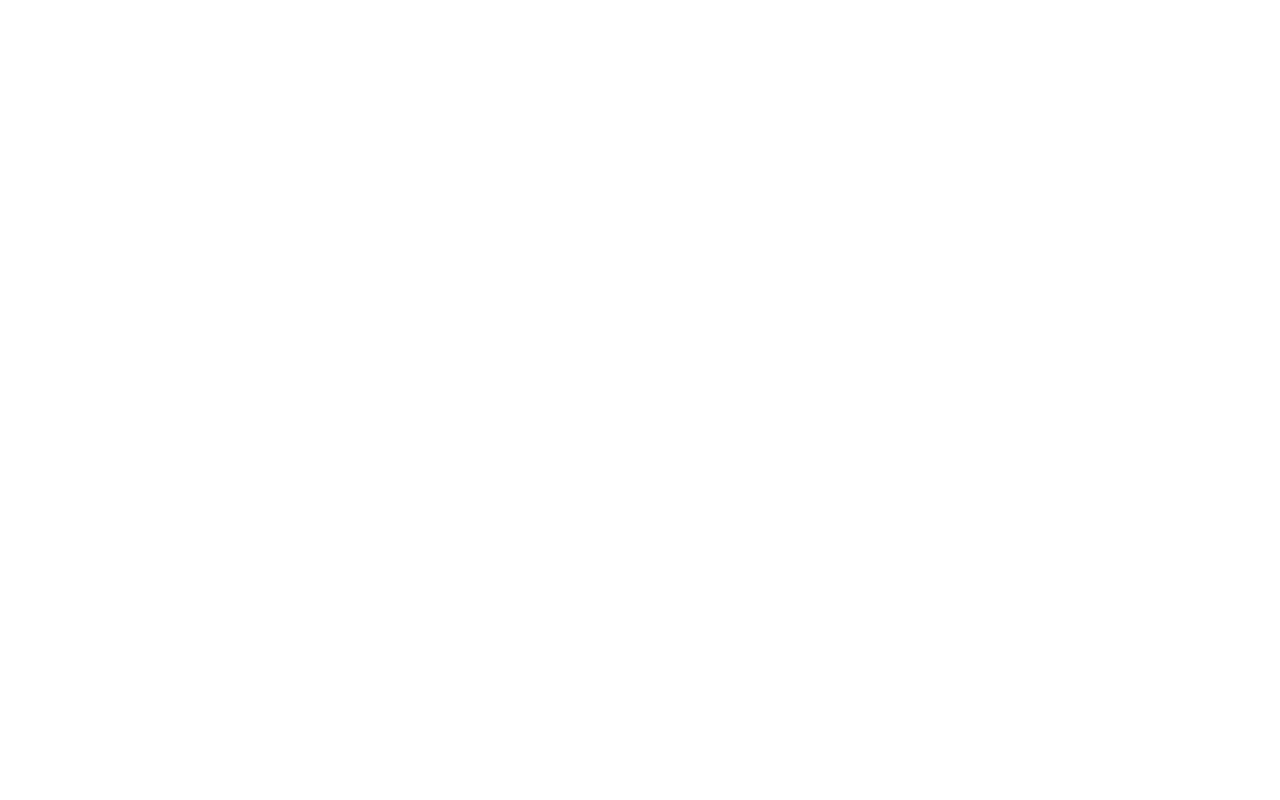
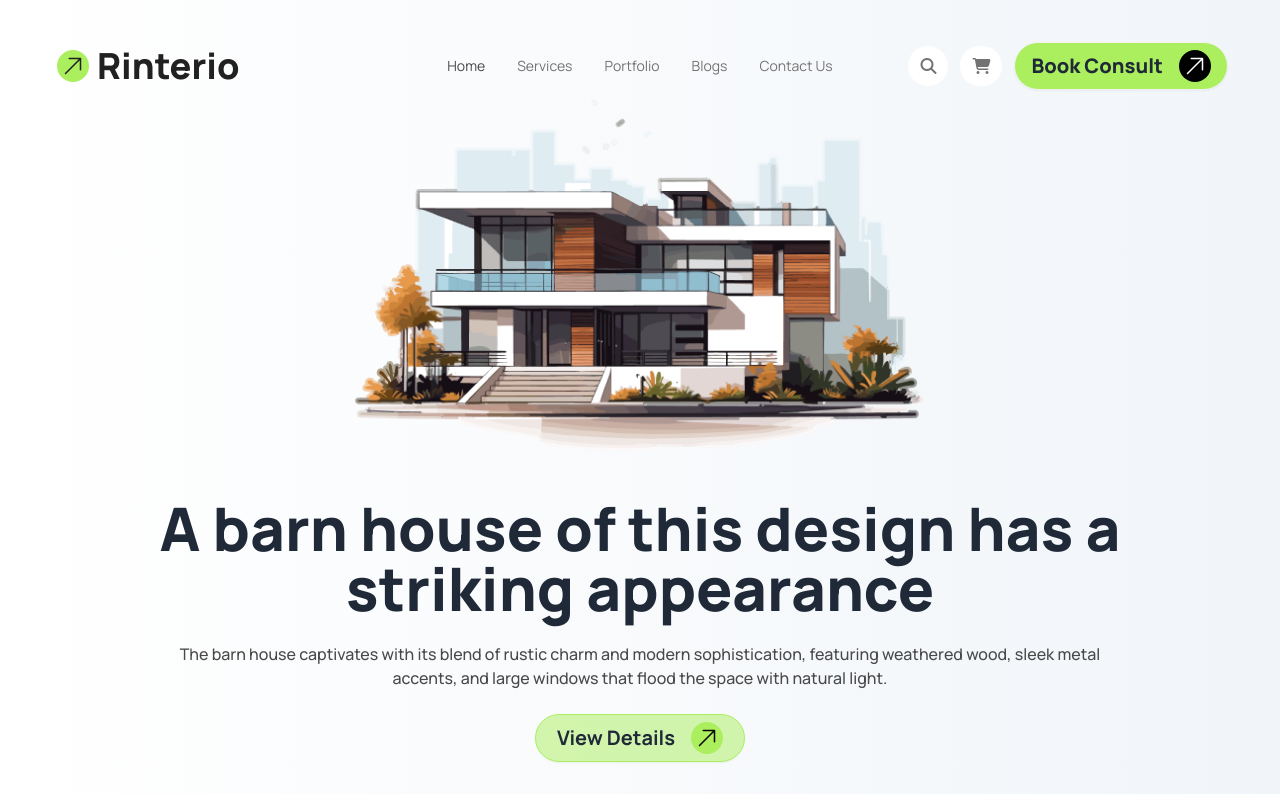
Before and after one commit to hossainahmed2ndmarch/assignment-03, a plain HTML site: page assets/index.html in a window 1280 px wide. Drawn offline with nearby package versions, Linux system fonts and the light colour scheme.

Commit message:
Finished the header part

```diff
--- a/assets/index.html
+++ b/assets/index.html
@@ -28,7 +28,101 @@
 </head>
 
 <body class="font-manrope">
+  <!-- Header part -->
+  <header class="container mx-auto px-5 py-8 md:p-8 bg-gradient-to-r from-white to-slate-100">
+    <nav>
+      <div class="navbar">
+        <div class="navbar-start">
+          <button class="btn btn-ghost text-4xl text-[#212121] font-extrabold">
+            <div class="w-8 h-8 flex items-center justify-center rounded-full bg-[#ABEF5F]"><svg
+                xmlns="http://www.w3.org/2000/svg" fill="none" viewBox="0 0 24 24" stroke-width="1.5"
+                stroke="currentColor" class="size-6">
+                <path stroke-linecap="round" stroke-linejoin="round" d="m4.5 19.5 15-15m0 0H8.25m11.25 0v11.25" />
+              </svg>
+            </div>
+            Rinterio
+          </button>
+        </div>
+        <div class="navbar-center hidden lg:flex">
+          <ul class="menu menu-horizontal px-1">
+            <li><a class="hover:font-extrabold text-[#494949] hover:text-[#ABEF5F]">Home</a></li>
+            <li><a class="text-[#737373] hover:text-[#ABEF5F]">Services</a></li>
+            <li><a class="text-[#737373] hover:text-[#ABEF5F]">Portfolio</a></li>
+            <li><a class="text-[#737373] hover:text-[#ABEF5F]">Blogs</a></li>
+            <li><a class="text-[#737373] hover:text-[#ABEF5F]">Contact Us</a></li>
+          </ul>
+        </div>
+        <div class="navbar-end space-x-3">
+          <div class="p-3 flex items-center invisible md:visible justify-center rounded-full bg-[#FFFFFF]"><i
+              class="fa-solid fa-magnifying-glass text-[#737373] hover:text-[#ABEF5F]"></i>
+          </div>
+          <div
+            class="p-3 flex items-center justify-center rounded-full bg-[#FFFFFF] text-[#737373] invisible md:visible hover:text-[#ABEF5F]">
+            <i class="fa-solid fa-cart-shopping"></i>
+          </div>
 
+          <button
+            class="btn rounded-[32px] flex items-center justify-center space-x-2 text-xl font-extrabold bg-[#ABEF5F] invisible md:visible">
+            <a href="">Book Consult</a>
+            <div class="w-8 h-8 flex items-center justify-center rounded-full bg-black text-white">
+              <svg xmlns="http://www.w3.org/2000/svg" fill="none" viewBox="0 0 24 24" stroke-width="1.5"
+                stroke="currentColor" class="size-6">
+                <path stroke-linecap="round" stroke-linejoin="round" d="m4.5 19.5 15-15m0 0H8.25m11.25 0v11.25" />
+              </svg>
+            </div>
+          </button>
+          <div class="dropdown">
+            <div tabindex="0" role="button"
+              class="btn rounded-full bg-[#FFFFFF] btn-ghost text-[#737373] hover:text-[#ABEF5F] lg:hidden">
+              <i class="fa-solid fa-bars"></i>
+            </div>
+            <ul tabindex="0"
+              class="menu menu-sm dropdown-content right-0 bg-base-100 rounded-box z-[1] mt-3 w-52 p-2 shadow">
+              <li><a class="font-bold text-[#424247] hover:text-[#FF4240]">Home</a></li>
+              <li><a class="text-[#424247] hover:text-[#FF4240]">About</a></li>
+              <li><a class="text-[#424247] hover:text-[#FF4240]">Pages</a></li>
+              <li><a class="text-[#424247] hover:text-[#FF4240]">Blog</a></li>
+              <li><a class="text-[#424247] hover:text-[#FF4240]">Contact</a></li>
+            </ul>
+          </div>
+        </div>
+      </div>
+    </nav>
+    <!-- Banner -->
+    <div>
+      <!-- Image -->
+      <div class="flex items-center justify-center px-14 mb-12">
+        <img src="./banner.png" alt="">
+      </div>
+      <!-- Text -->
+      <div class="flex flex-col items-center justify-center text-center mx-10 space-y-6">
+        <h2 class="text-3xl md:text-4xl lg:text-6xl font-extrabold">A barn house of this design has a striking appearance</h2>
+        <p class="font-medium text-[#494949]">The barn house captivates with its blend of rustic charm and modern
+          sophistication, featuring weathered wood,
+          sleek metal <br>
+          accents, and large windows that flood the space with natural light.</p>
+        <button class="btn w-full border-[1px] md:w-[210px] border-[#ABEF5F] rounded-[32px] flex items-center justify-center space-x-2 text-xl font-bold bg-[#ABEF5F80]">
+          <a href="">View Details</a>
+          <div class="w-8 h-8 flex items-center justify-center rounded-full bg-[#ABEF5F] text-black">
+            <svg xmlns="http://www.w3.org/2000/svg" fill="none" viewBox="0 0 24 24" stroke-width="1.5"
+              stroke="currentColor" class="size-6">
+              <path stroke-linecap="round" stroke-linejoin="round" d="m4.5 19.5 15-15m0 0H8.25m11.25 0v11.25" />
+            </svg>
+          </div>
+        </button>
+      </div>
+    </div>
+  </header>
+
+  <!-- Main part -->
+  <main>
+
+  </main>
+
+  <!-- Footer part -->
+  <footer>
+
+  </footer>
 </body>
 
 </html>
```
Lines whose indentation alone changed are shown as unchanged.
